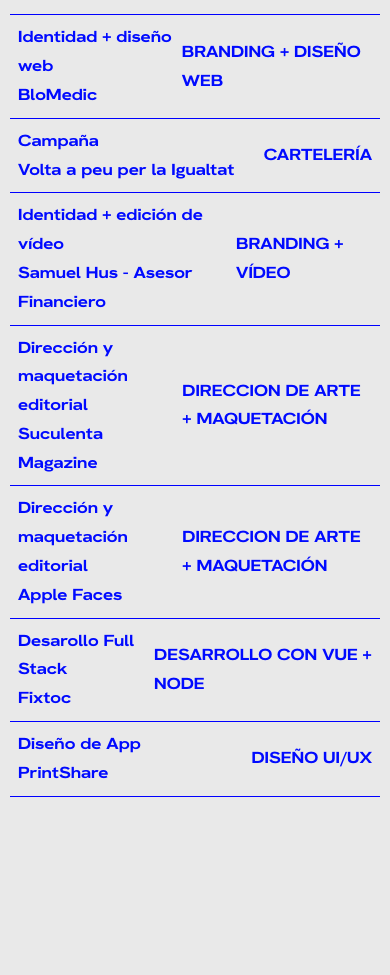
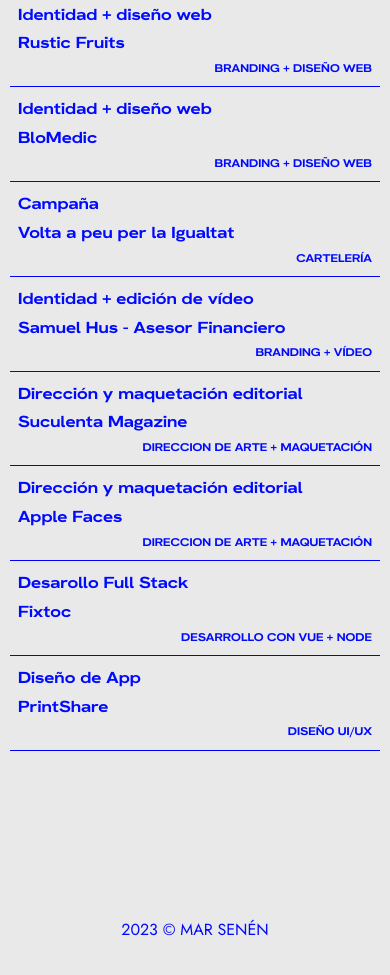
Before and after one commit to Marsen5/Marsen5, a Vue app: page / in a window 390 px wide. Shown: the part 1426-2401 px from the top of the page. After the commit the page ends 2375 px from the top, so only its background shows below. Built offline with nearby package versions, Linux system fonts and the light colour scheme.

Commit message:
responsive

```diff
--- a/src/App.vue
+++ b/src/App.vue
@@ -30,6 +30,7 @@
       </Transition>
     </RouterView>
   </body>
+  <footer v-if="routeUrl.name !== 'contacto'">2023 © MAR SENÉN</footer>
 </template>
 
 <script setup lang="ts">
@@ -91,4 +92,6 @@
   opacity: 0;
   //transform: translateX(85vw);
 }
+
+
 </style>
--- /dev/null
+++ b/src/assets/styles/elements/_footer.scss
@@ -0,0 +1,4 @@
+footer {
+  width: 100%;
+  text-align: center;
+}
--- a/src/assets/styles/index.scss
+++ b/src/assets/styles/index.scss
@@ -4,6 +4,7 @@
 
 // Elements
 @use "elements/body";
+@use "elements/footer";
 @use "elements/headings";
 @use "elements/img";
 @use "elements/links";
--- a/src/components/Projects.vue
+++ b/src/components/Projects.vue
@@ -80,7 +80,7 @@
 @use "@/assets/styles/settings/variables";
 
 .projects-list {
-  margin-bottom: 20rem;
+  margin-bottom: 10rem;
 }
 
 .project {
@@ -91,6 +91,7 @@
   padding: 0.5em;
   align-items: center;
   font-family: variables.$font-family-projects;
+  flex-wrap: wrap;
 
   * {
     cursor: pointer;
@@ -106,6 +107,15 @@
   }
 }
 
+@media (max-width: 600px) {
+  .project__column {
+    width: 100%;
+  }
+  .project__type {
+    font-size: 0.7rem;
+  }
+}
+
 #cursor {
   position: absolute;
   z-index: 9999;
@@ -118,6 +128,5 @@
   object-fit: contain;
   border-radius: 10px;
   box-shadow: 0px 0px 10px 5px rgb(194, 194, 194);
-
 }
 </style>
--- a/src/views/ContactView.vue
+++ b/src/views/ContactView.vue
@@ -67,8 +67,10 @@
 .contenido {
   display: flex;
   flex-direction: row;
+  flex-wrap: wrap-reverse;
   align-items: center;
-  gap: 10rem;
+  justify-content: center;
+  gap: 5rem;
 }
 
 img {
--- a/src/views/HomeView.vue
+++ b/src/views/HomeView.vue
@@ -20,10 +20,6 @@
 <script lang="ts" setup>
 import Projects from "@/components/Projects.vue";
 import Skills from "@/components/Skills.vue";
-import type { Project } from "@/models/project";
-import { storeProjects } from "@/stores/storeProjects";
-
-const projects: Project[] = storeProjects();
 </script>
 
 <style lang="scss" scoped>
--- a/src/views/ProjectView.vue
+++ b/src/views/ProjectView.vue
@@ -1,14 +1,13 @@
 <template>
   <div>
     <div class="content">
-      <div>
+      <div class="content__info">
         <h1>{{ project.name }}</h1>
         <h3>{{ project.workFunction }} {{ project.year }}</h3>
         <p>{{ project.description }}</p>
       </div>
-      <div>
-        <div v-if="project.video" v-html="project.video" class="video">
-        </div>
+      <div class="content__img">
+        <div v-if="project.video" v-html="project.video" class="video"></div>
         <div v-for="img of project.photo">
           <img :src="`/img/${img}`" />
         </div>
@@ -36,14 +35,17 @@
   justify-content: center;
   max-width: 50rem;
   gap: 65px;
+
+  &__img {
+    width: 100%
+  }
 }
 
 .video {
-  width: 100rem;
-  max-width: 50rem;
+  max-width: 100%;
   max-height: 50rem;
 }
 img {
-  max-width: 50rem;
+  max-width: 100%;
 }
 </style>
```
Also changed, not shown: src/assets/styles/elements/_body.scss (line endings or trailing spaces).
